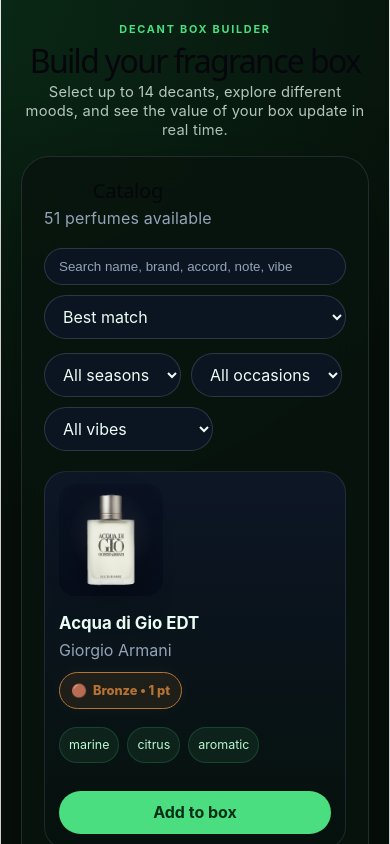
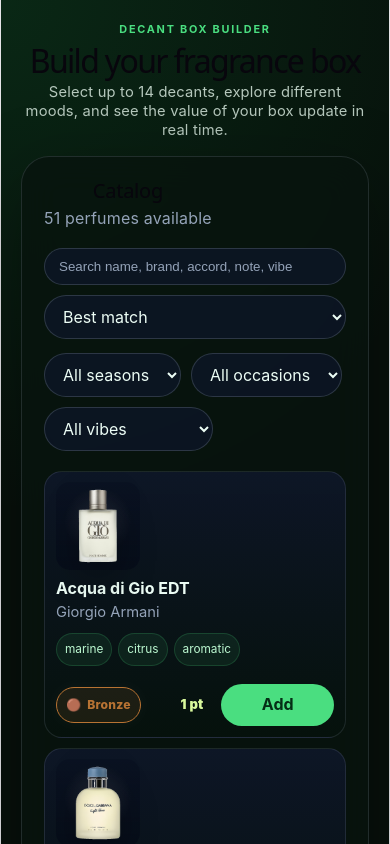
Before and after one commit to Felixchwan/decant-builder, a React (Vite) app: page / in a window 390 px wide. Shown: the top 844 px of the page. Built offline with nearby package versions, Linux system fonts and the light colour scheme.

Commit message:
feat: compact mobile catalog layout

```diff
--- a/src/App.css
+++ b/src/App.css
@@ -304,6 +304,10 @@
   background: transparent;
   color: inherit;
   font-weight: inherit;
+}
+
+.perfume-card-compact-actions {
+  display: none;
 }
 
 .perfume-card button:disabled {
@@ -996,6 +1000,83 @@
     grid-template-columns: 1fr;
   }
 
+  .catalog-grid {
+    gap: 10px;
+  }
+
+  .perfume-card {
+    gap: 9px;
+    padding: 11px;
+    border-radius: 18px;
+  }
+
+  .perfume-card-details-trigger {
+    gap: 9px;
+  }
+
+  .perfume-card-image {
+    height: 88px;
+    margin: -1px 0 0;
+    border-radius: 14px;
+  }
+
+  .perfume-card-image img {
+    max-width: 112px;
+    height: 84px;
+  }
+
+  .perfume-info h3 {
+    font-size: 1rem;
+    line-height: 1.18;
+  }
+
+  .perfume-info p {
+    margin-top: 3px;
+    font-size: 0.92rem;
+  }
+
+  .perfume-card .perfume-card-tier-desktop,
+  .perfume-card .perfume-card-add-full {
+    display: none;
+  }
+
+  .perfume-card-compact-actions {
+    display: grid;
+    grid-template-columns: minmax(0, auto) auto minmax(64px, 0.72fr);
+    gap: 7px;
+    align-items: center;
+  }
+
+  .perfume-card-compact-actions .tier-badge {
+    margin: 0;
+    padding: 5px 9px;
+    min-width: 0;
+    font-size: 0.76rem;
+  }
+
+  .compact-points {
+    color: #d9f99d;
+    font-size: 0.82rem;
+    font-weight: 900;
+    white-space: nowrap;
+  }
+
+  .perfume-card .perfume-card-compact-actions button {
+    min-height: 42px;
+    margin: 0;
+    padding: 9px 12px;
+    justify-self: stretch;
+  }
+
+  .tag-row {
+    gap: 6px;
+  }
+
+  .tag-row span {
+    padding: 4px 8px;
+    font-size: 0.74rem;
+  }
+
   .box-slot-tray {
     grid-template-columns: minmax(0, 1fr) 18px minmax(0, 1fr);
     gap: 6px;
--- a/src/components/PerfumeCard.jsx
+++ b/src/components/PerfumeCard.jsx
@@ -43,7 +43,7 @@
         <p>{perfume.brand}</p>
 
         <div
-          className="tier-badge"
+          className="tier-badge perfume-card-tier-desktop"
           style={{
             borderColor: tierData.color,
             backgroundColor: tierData.background,
@@ -73,7 +73,31 @@
 
       </button>
 
-      <button onClick={() => onAddToBox(perfume)} disabled={isDisabled}>
+      <div className="perfume-card-compact-actions">
+        <div
+          className="tier-badge"
+          style={{
+            borderColor: tierData.color,
+            backgroundColor: tierData.background,
+            color: tierData.color,
+          }}
+        >
+          <span>{tierData.emoji}</span>
+          {tierData.name}
+        </div>
+
+        <span className="compact-points">{perfume.points} pt</span>
+
+        <button onClick={() => onAddToBox(perfume)} disabled={isDisabled}>
+          Add
+        </button>
+      </div>
+
+      <button
+        className="perfume-card-add-full"
+        onClick={() => onAddToBox(perfume)}
+        disabled={isDisabled}
+      >
         Add to box
       </button>
     </article>
```
